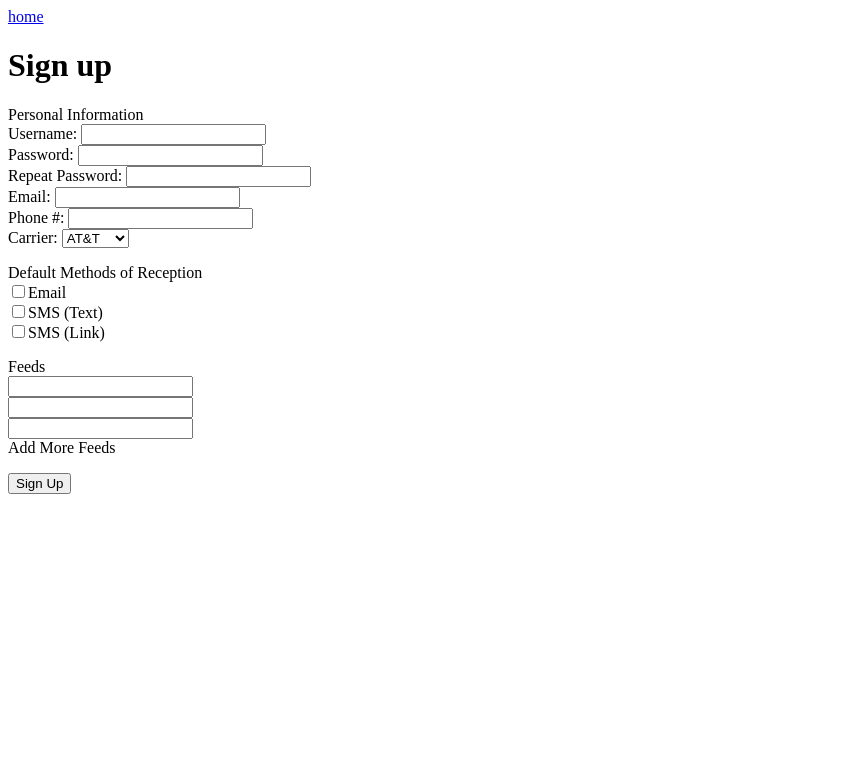
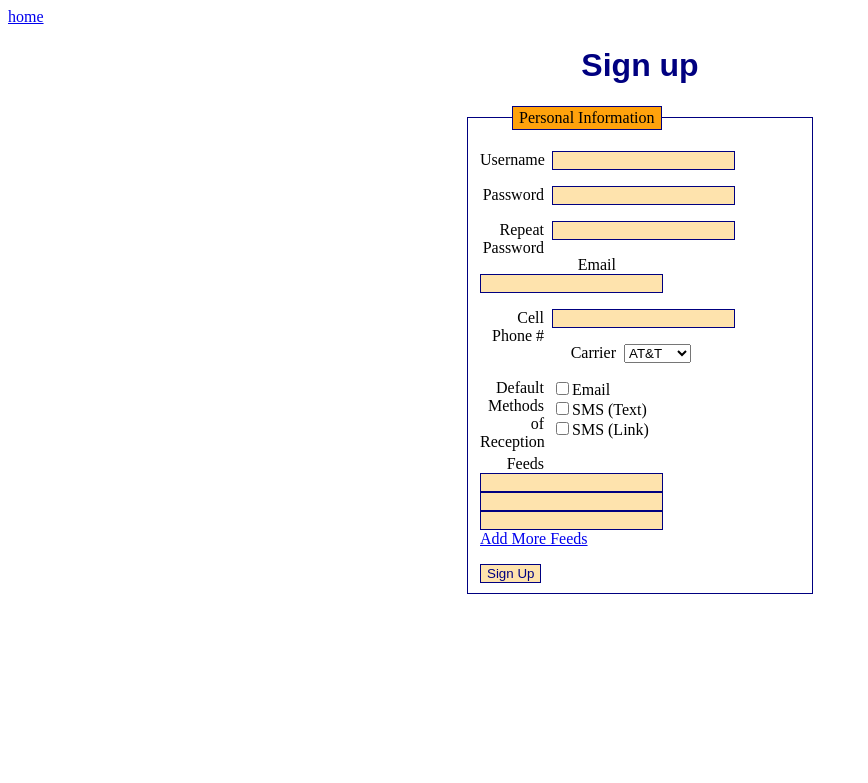
Before and after one commit to TheProjecter/watercooler-content-distribution, a PHP site: page /signup.html in a window 1280 px wide. Shown: the top 783 px of the page, without its empty margins (0-868 px from the left). Run offline with PHP 8.4, Linux system fonts and the light colour scheme.

Commit message:
Updated homepage and signup page formatting.  Added template.css and signup.css Homepage is complete with the exception of a possible logo, signup page needs some attention.

```diff
--- /dev/null
+++ b/www/trunk/signup.css
@@ -0,0 +1,63 @@
+body
+{
+background-color:white;
+}
+h1
+{
+color:navy;
+font-style:bold;
+text-align:center;
+font-family:sans-serif;
+}
+
+div.outerbody
+{
+text-align:center;
+background-color:white;
+padding:1em;
+width:30em;
+margin: 0 auto 0 auto;
+}
+
+label
+{
+width: 4em;
+float: left;
+text-align: right;
+margin-right: 0.5em;
+display: block
+}
+
+.submit input
+{
+margin-left: 4.5em;
+}
+input
+{
+color: navy;
+background: #fee3ad;
+border: 1px solid navy;
+}
+
+.submit input
+{
+color: #000;
+background: #ffa20f;
+border: 2px outset #d7b9c9
+}
+fieldset
+{
+margin: 0 auto;
+border: 1px solid navy;
+width: 20em;
+
+}
+
+legend
+{
+color: #navy;
+background: #ffa20c;
+border: 1px solid navy;
+padding: 2px 6px;
+margin-left: 2em;
+}
--- a/www/trunk/signup.html
+++ b/www/trunk/signup.html
@@ -1,29 +1,40 @@
 <html>
-<head><title>Sign up</title></head>
+<head>
+<title>Sign up</title>
+<link rel="stylesheet" href="signup.css" title="signup">
+</head>
 <body>
   <a href="index.php">home</a>
   <h1>Sign up</h1>
   <form action="dosignup.php" method="post">
-    <p>Personal Information<br />
-    Username: <input type="text" name="username" /><br />
-    Password: <input type="password" name="password" /><br />
-    Repeat Password: <input type="password" name="password2" /><br />
-    Email: <input type="text" name="email" /><br />
-    Phone #: <input type="text" name="phone" /><br />
-    Carrier: <select name="carrier">
+    <fieldset>
+    <legend>Personal Information</legend>
+    <p><label for="username">Username</label>
+    <input type="text" name="username" /></p>
+    <p><label for="password">Password</label>
+    <input type="password" name="password" /></p>
+    <p><label for="repeatpass">Repeat Password</label>
+    <input type="password" name="repeatpass" /></p>
+    <p><label for="email">Email</label>
+    <input type="text" name="email" /></p>
+    <p><label for="phone">Cell Phone #</label>
+    <input type="text" name="phone" /></p>
+    <p><label for="carrier">Carrier</label>
+    <select name="carrier">
       <option value="att">AT&#38;T</option>
       <option value="verizon">Verizon</option>
     </select></p>
-    <p>Default Methods of Reception<br />
+    <p><label for="reception">Default Methods of Reception</label>
       <input type="checkbox" name="recieve_email" value="yes" />Email<br />
       <input type="checkbox" name="recieve_sms_text" value="yes" />SMS (Text)<br />
       <input type="checkbox" name="recieve_sms_link" value="yes" />SMS (Link)<br /></p>
-    <p>Feeds<br />
+    <p><label for="feeds">Feeds</label> <br />
       <input type="text" name="feed1" /><br />
-      <input type="text" name="feed1" /><br />
-      <input type="text" name="feed1" /><br />
-      <a>Add More Feeds</a></p>
+      <input type="text" name="feed2" /><br />
+      <input type="text" name="feed3" /><br />
+      <a href="#">Add More Feeds</a></p>
     <input type="submit" name="submit" value="Sign Up" />
+    </fieldset>
   </form>
 </body>
 </html>
```
Also changed, not shown: www/trunk/index.php (+18 -4 lines), www/trunk/template.css (added, +63 -0 lines).
